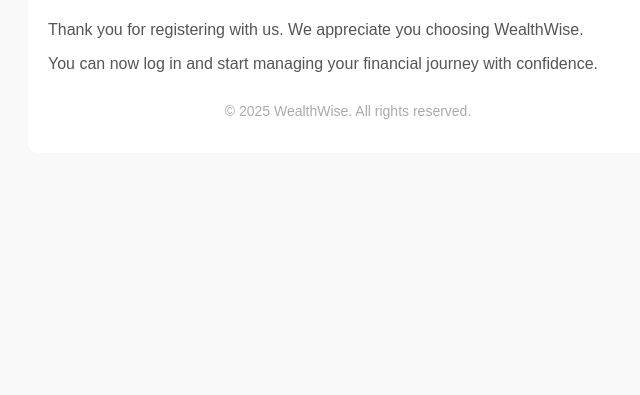
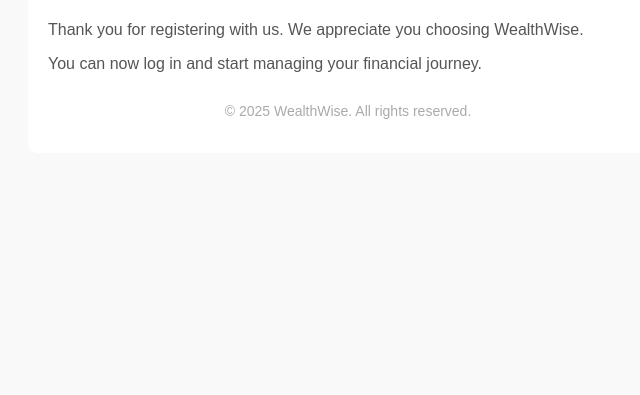
Before and after one commit to KaushallB/wealthwisehost, a Flask app: template templates/welcome_mail.html in a window 1280 px wide. Shown: the part 231-626 px from the top of the page, without its empty margins (292-932 px from the left). Run offline with Flask 3, Linux system fonts and the light colour scheme; the template is opened without the code that fills it, so the values that code supplies are empty; some libraries are stand-ins or nearby versions.

Commit message:
final minor changes

```diff
--- a/templates/welcome_mail.html
+++ b/templates/welcome_mail.html
@@ -10,7 +10,7 @@
     </div>
     <h2 style="color: #2c3e50; text-align: center;">Welcome to <span style="color: #27ae60;">WealthWise</span>, {{full_name}}!</h2>
     <p style="font-size: 16px; color: #555;">Thank you for registering with us. We appreciate you choosing WealthWise.</p>
-    <p style="font-size: 16px; color: #555;">You can now log in and start managing your financial journey with confidence.</p>
+    <p style="font-size: 16px; color: #555;">You can now log in and start managing your financial journey.</p>
     <p style="margin-top: 30px; font-size: 14px; color: #aaa; text-align: center;">© 2025 WealthWise. All rights reserved.</p>
   </div>
 </body>
```
